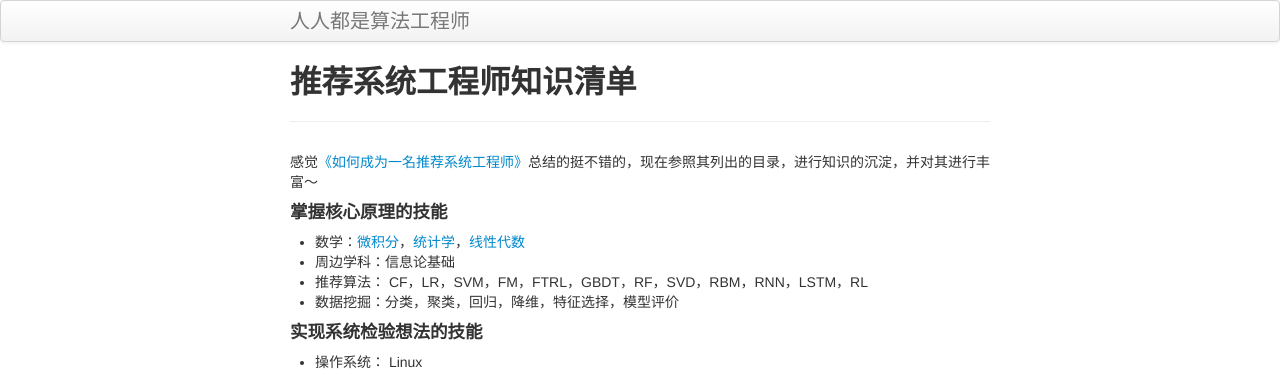
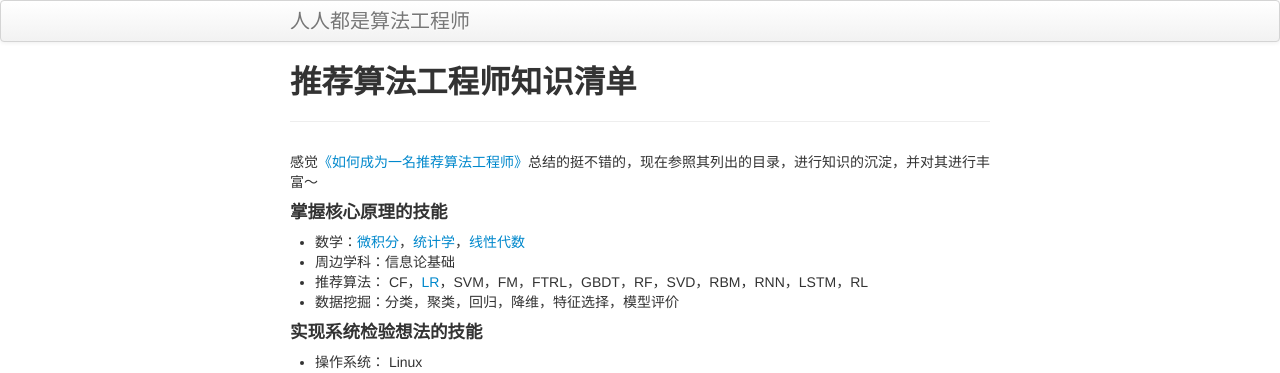
Before and after one commit to sfgcs/sfgcs.github.io, a Jekyll site: the page built from index.md, in a window 1280 px wide. Shown: the top 373 px of the page. Built offline with Jekyll 4.4.1, drawn with Linux system fonts in a browser that asks for light colours.

Commit message:
MOD:先从数学和LR开始。

```diff
--- a/index.md
+++ b/index.md
@@ -1,17 +1,17 @@
 ---
 layout: page
-title: 推荐系统工程师知识清单
+title: 推荐算法工程师知识清单
 tagline:
-description: 如何成为一名推荐系统工程师详细补充版
+description: 如何成为一名推荐算法工程师详细补充版
 ---
 
-感觉[《如何成为一名推荐系统工程师》](https://mp.weixin.qq.com/s?src=11&timestamp=1530774550&ver=979&signature=fsAx3LeUm6xx-urvKqA-PGYR9iDWvhphjvCAIYwyCSVkq4tjPLuQmkeVyjshh*yTlovHj4bpOCoNADDfhtqwRHp9JyWHmA8-s58r5jni2B6NCK1mP9H*4rd8NBqXQp3K&new=1)总结的挺不错的，现在参照其列出的目录，进行知识的沉淀，并对其进行丰富～
+感觉[《如何成为一名推荐算法工程师》](https://mp.weixin.qq.com/s?src=11&timestamp=1530774550&ver=979&signature=fsAx3LeUm6xx-urvKqA-PGYR9iDWvhphjvCAIYwyCSVkq4tjPLuQmkeVyjshh*yTlovHj4bpOCoNADDfhtqwRHp9JyWHmA8-s58r5jni2B6NCK1mP9H*4rd8NBqXQp3K&new=1)总结的挺不错的，现在参照其列出的目录，进行知识的沉淀，并对其进行丰富～
 
 #### 掌握核心原理的技能
 
 -  数学：[微积分](/pages/math.html)，[统计学](/pages/math.html)，[线性代数](/pages/math.html)
 -  周边学科：信息论基础
--  推荐算法： CF，LR，SVM，FM，FTRL，GBDT，RF，SVD，RBM，RNN，LSTM，RL
+-  推荐算法： CF，[LR](/pages/lr.md)，SVM，FM，FTRL，GBDT，RF，SVD，RBM，RNN，LSTM，RL
 -  数据挖掘：分类，聚类，回归，降维，特征选择，模型评价
 
 #### 实现系统检验想法的技能
```
Also changed, not shown: pages/lr.md (added, +7 -0 lines), pages/math.md (+1 -3 lines).
